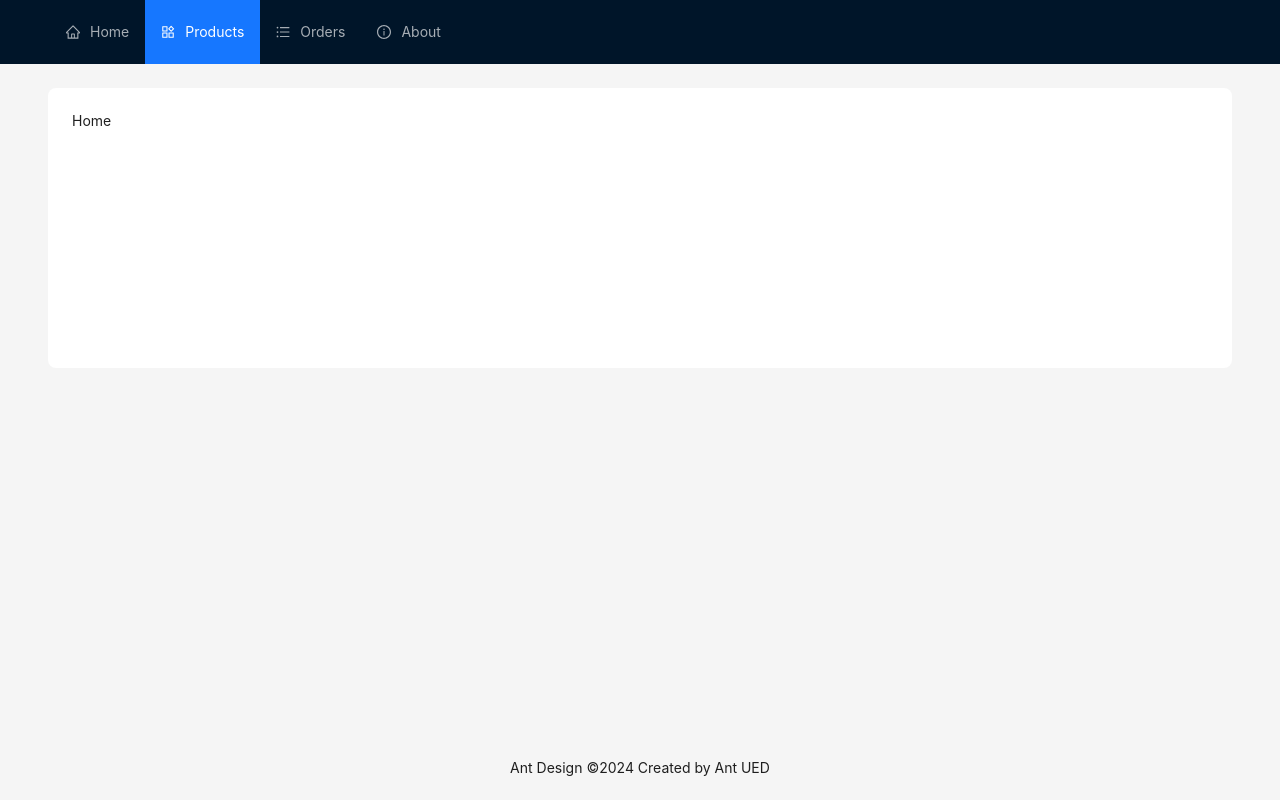
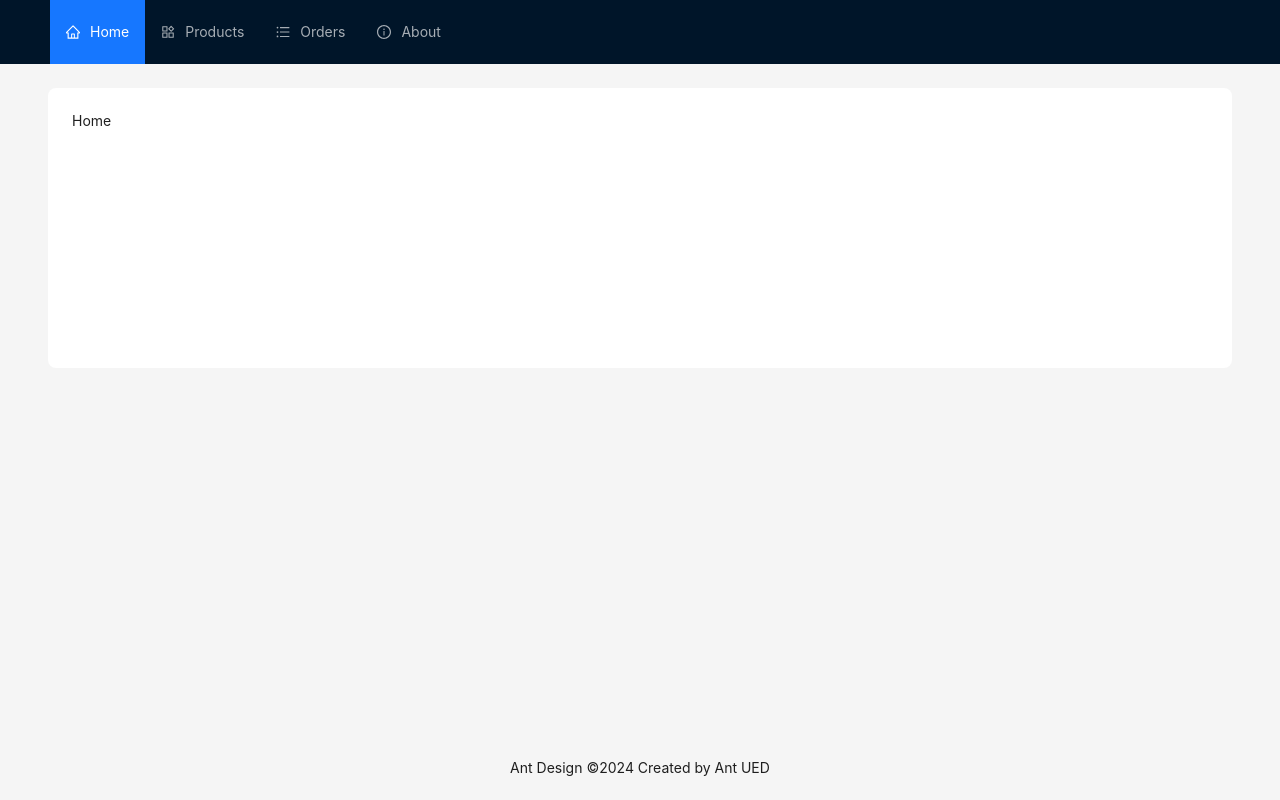
Before and after one commit to vladtymo/React-Shop-PV221, a React (Create React App) app: page / in a window 1280 px wide. Built offline with nearby package versions, Linux system fonts and the light colour scheme.

Commit message:
Set active menu item depends on active route.

```diff
--- a/src/components/Header.js
+++ b/src/components/Header.js
@@ -1,11 +1,47 @@
-import React from 'react'
+import React, { useEffect, useState } from 'react'
 import { Layout as AntdLayout, Menu } from 'antd';
-import { Link } from 'react-router-dom';
+import { Link, useLocation } from 'react-router-dom';
 import { HomeOutlined, InfoCircleOutlined, ProductOutlined, UnorderedListOutlined } from '@ant-design/icons';
 
 const { Header: AntdHeader } = AntdLayout;
 
+const menuItems = [
+    {
+        key: "/",
+        label: <Link to="/">Home</Link>,
+        icon: <HomeOutlined />
+    },
+    {
+        key: "/products",
+        label: <Link to="/products">Products</Link>,
+        icon: <ProductOutlined />
+    },
+    {
+        key: "/orders",
+        label: <Link to="/orders">Orders</Link>,
+        icon: <UnorderedListOutlined />
+    },
+    {
+        key: "/about",
+        label: <Link to="/about">About</Link>,
+        icon: <InfoCircleOutlined />
+    }
+]
+
 export default function Header() {
+
+    let location = useLocation();
+
+    const [current, setCurrent] = useState(location.pathname);
+
+    useEffect(() => {
+        if (location) {
+            if (current !== location.pathname) {
+                setCurrent(location.pathname);
+            }
+        }
+    }, [location, current]);
+
     return (
         <AntdHeader
             style={{
@@ -17,32 +53,13 @@ export default function Header() {
             <Menu
                 theme="dark"
                 mode="horizontal"
-                defaultSelectedKeys={['2']}
+                defaultSelectedKeys={[current]}
+                items={menuItems}
                 style={{
                     flex: 1,
                     minWidth: 0,
                 }}
             >
-                <Menu.Item key="1">
-                    <HomeOutlined />
-                    <span>Home</span>
-                    <Link to="/" />
-                </Menu.Item>
-                <Menu.Item key="2">
-                    <ProductOutlined />
-                    <span>Products</span>
-                    <Link to="/products" />
-                </Menu.Item>
-                <Menu.Item key="3">
-                    <UnorderedListOutlined />
-                    <span>Orders</span>
-                    <Link to="/orders" />
-                </Menu.Item>
-                <Menu.Item key="4">
-                    <InfoCircleOutlined />
-                    <span>About</span>
-                    <Link to="/about" />
-                </Menu.Item>
             </Menu>
         </AntdHeader>
     )
--- a/src/components/Products.js
+++ b/src/components/Products.js
@@ -83,7 +83,7 @@ export default function Products() {
     }, []);
 
     return (
-        <Table columns={columns} dataSource={products} pagination={{ pageSize: 5 }} />
+        <Table columns={columns} dataSource={products} pagination={{ pageSize: 5 }} rowKey="id" />
     );
 }
 
```
